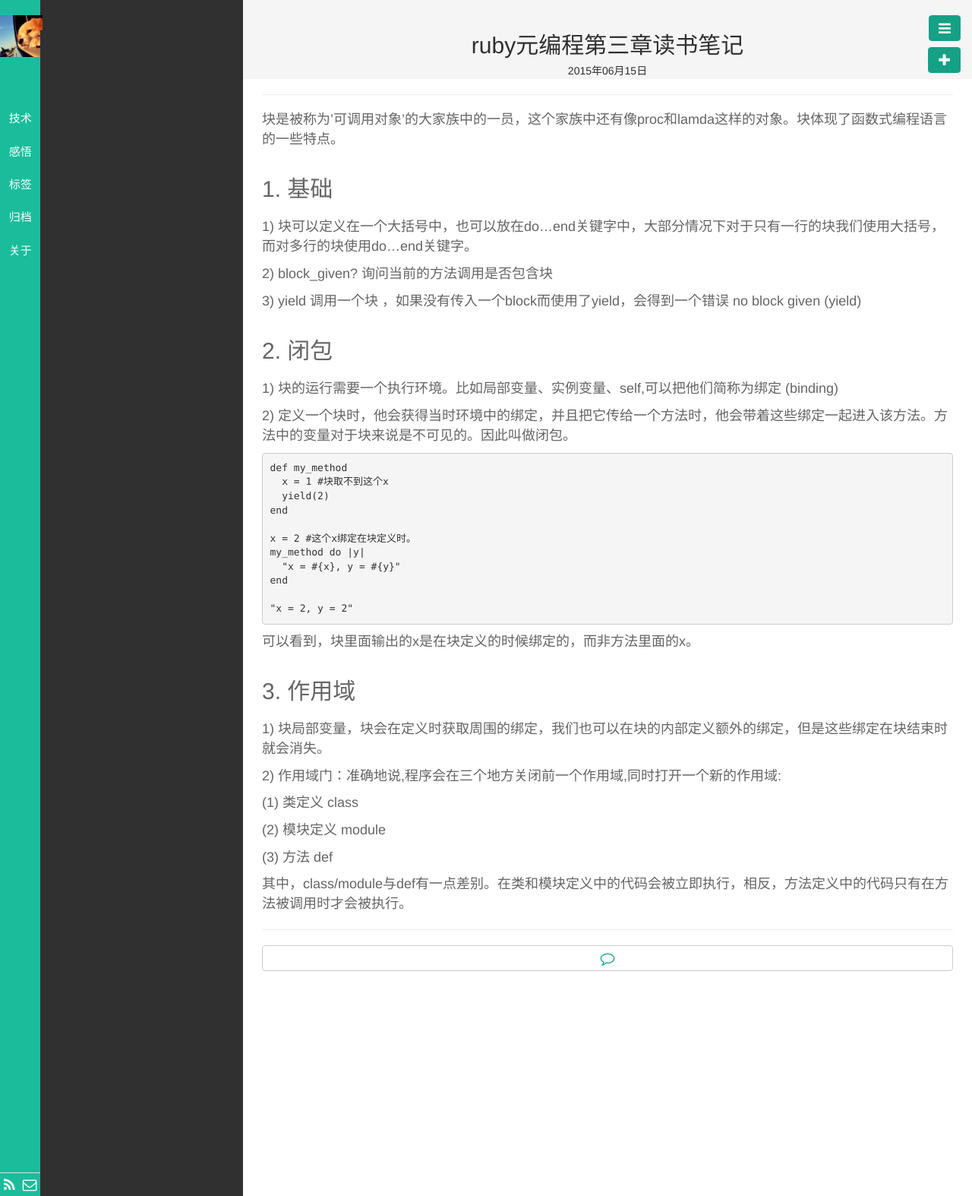
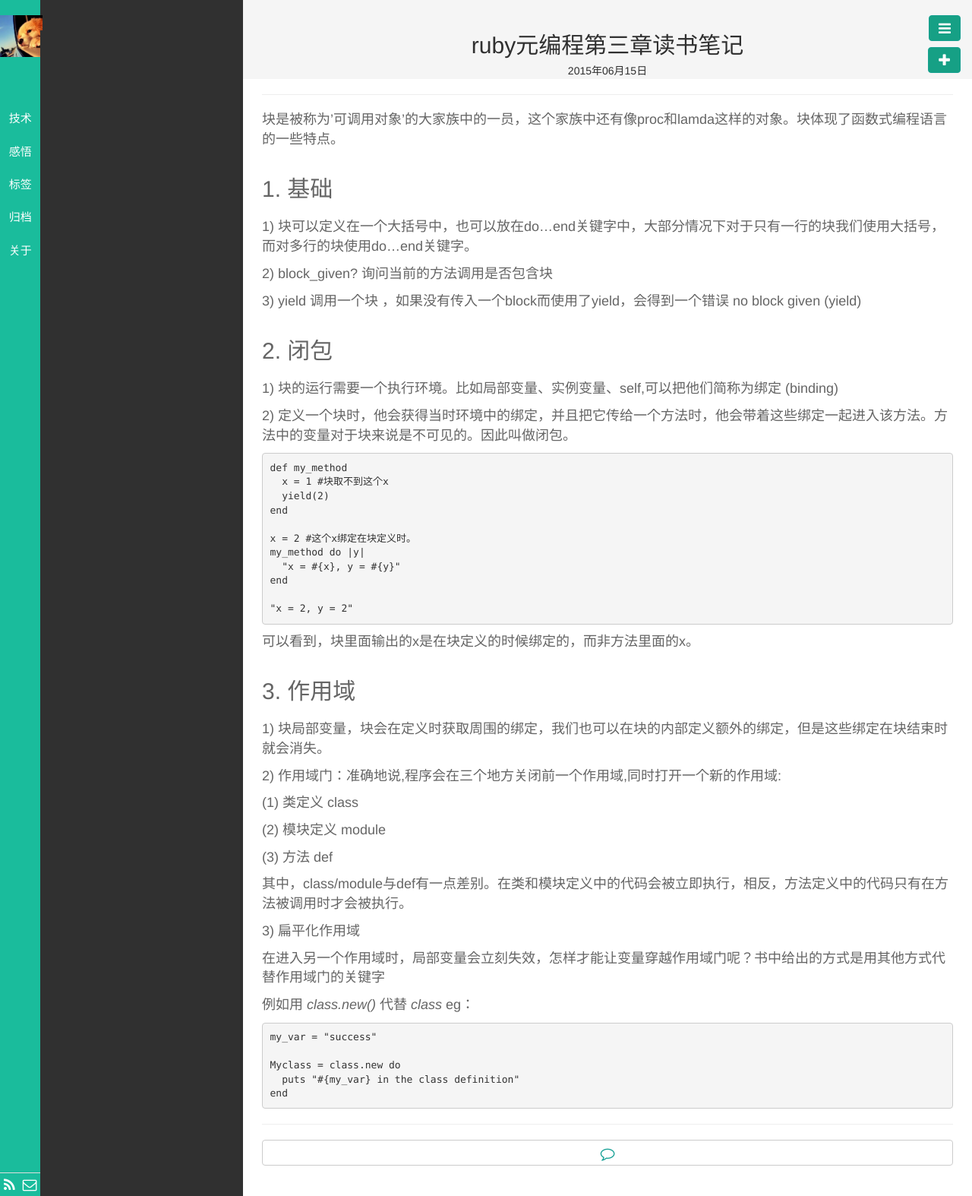
Before and after one commit to llx1105/llx1105.github.io, a Jekyll site: the page built from _posts/技术/2015-06-15-meta-ruby-03.md, in a window 1280 px wide. Shown: the whole page at 76% size. Built offline with Jekyll 4.4.1, drawn with Linux system fonts in a browser that asks for light colours; nearby versions of some CDN libraries; library files that are not in the unit come from our copies; Markdown is read by kramdown in place of the engine named in the settings.

Commit message:
temp meta 3

````diff
--- a/_posts/技术/2015-06-15-meta-ruby-03.md
+++ b/_posts/技术/2015-06-15-meta-ruby-03.md
@@ -51,3 +51,17 @@ end
   (3) 方法 def
 
 其中，class/module与def有一点差别。在类和模块定义中的代码会被立即执行，相反，方法定义中的代码只有在方法被调用时才会被执行。
+
+3) 扁平化作用域
+
+在进入另一个作用域时，局部变量会立刻失效，怎样才能让变量穿越作用域门呢？书中给出的方式是用其他方式代替作用域门的关键字
+
+例如用 *class.new()* 代替 *class* eg：
+
+```
+my_var = "success"
+
+Myclass = class.new do
+  puts "#{my_var} in the class definition"
+end
+```
````
